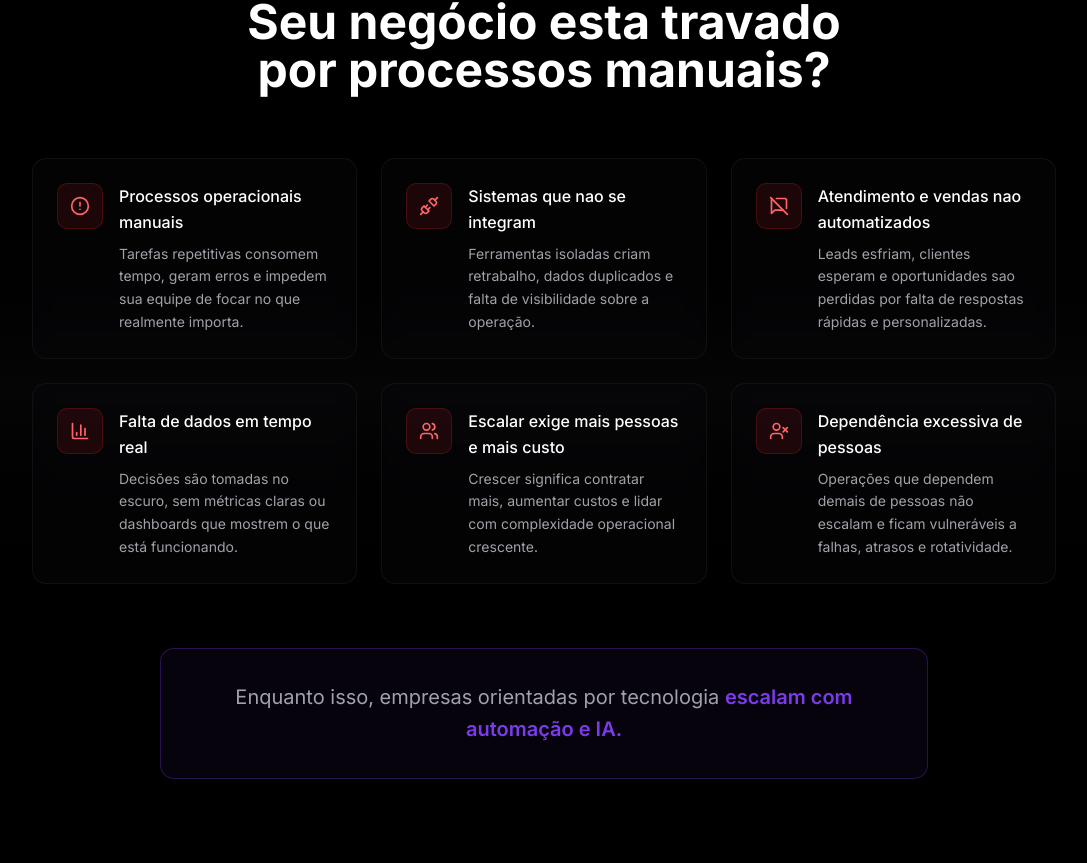
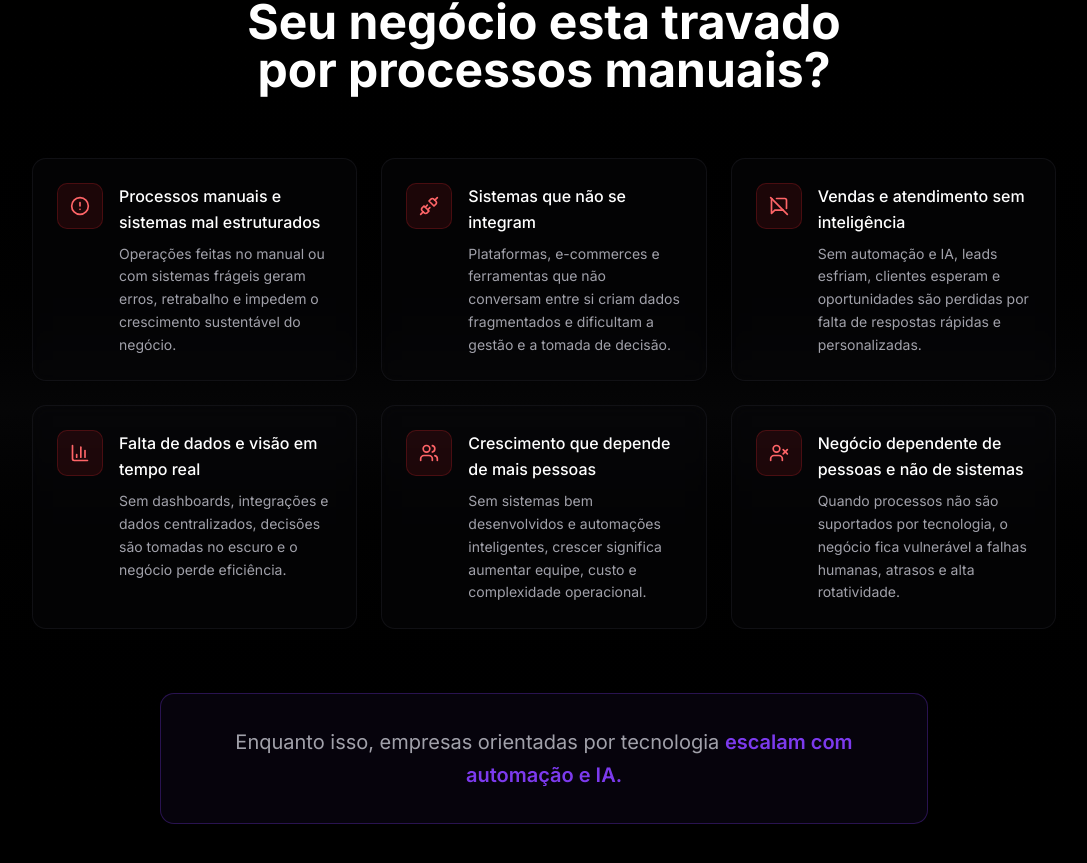
Before and after one commit to almeida-137/mavi-company-landing, a Next.js app: page / in a window 1280 px wide. Shown: the part 1309-2172 px from the top of the page, without its empty margins (96-1183 px from the left). Built offline with nearby package versions, Linux system fonts and the light colour scheme.

Commit message:
problems

```diff
--- a/app/layout.tsx
+++ b/app/layout.tsx
@@ -9,7 +9,6 @@ const inter = Inter({ subsets: ["latin"], variable: "--font-inter" });
 export const metadata: Metadata = {
   title: 'MaviCompany | Desenvolvimento e Automações com IA',
   description: 'Desenvolvemos sistemas, integrações e automações inteligentes para empresas que querem crescer com tecnologia, previsibilidade e escala.',
-  generator: 'v0.app',
   icons: {
     icon: [
       {
--- a/components/landing/problems.tsx
+++ b/components/landing/problems.tsx
@@ -1,37 +1,50 @@
-import { AlertCircle, Unplug, MessageSquareOff, BarChart3, Users, UserX } from "lucide-react"
+import {
+  AlertCircle,
+  Unplug,
+  MessageSquareOff,
+  BarChart3,
+  Users,
+  UserX,
+} from "lucide-react";
 
 const problems = [
   {
     icon: AlertCircle,
-    text: "Processos operacionais manuais",
-    description: "Tarefas repetitivas consomem tempo, geram erros e impedem sua equipe de focar no que realmente importa.",
+    text: "Processos manuais e sistemas mal estruturados",
+    description:
+      "Operações feitas no manual ou com sistemas frágeis geram erros, retrabalho e impedem o crescimento sustentável do negócio.",
   },
   {
     icon: Unplug,
-    text: "Sistemas que nao se integram",
-    description: "Ferramentas isoladas criam retrabalho, dados duplicados e falta de visibilidade sobre a operação.",
+    text: "Sistemas que não se integram",
+    description:
+      "Plataformas, e-commerces e ferramentas que não conversam entre si criam dados fragmentados e dificultam a gestão e a tomada de decisão.",
   },
   {
     icon: MessageSquareOff,
-    text: "Atendimento e vendas nao automatizados",
-    description: "Leads esfriam, clientes esperam e oportunidades sao perdidas por falta de respostas rápidas e personalizadas.",
+    text: "Vendas e atendimento sem inteligência",
+    description:
+      "Sem automação e IA, leads esfriam, clientes esperam e oportunidades são perdidas por falta de respostas rápidas e personalizadas.",
   },
   {
     icon: BarChart3,
-    text: "Falta de dados em tempo real",
-    description: "Decisões são tomadas no escuro, sem métricas claras ou dashboards que mostrem o que está funcionando.",
+    text: "Falta de dados e visão em tempo real",
+    description:
+      "Sem dashboards, integrações e dados centralizados, decisões são tomadas no escuro e o negócio perde eficiência.",
   },
   {
     icon: Users,
-    text: "Escalar exige mais pessoas e mais custo",
-    description: "Crescer significa contratar mais, aumentar custos e lidar com complexidade operacional crescente.",
+    text: "Crescimento que depende de mais pessoas",
+    description:
+      "Sem sistemas bem desenvolvidos e automações inteligentes, crescer significa aumentar equipe, custo e complexidade operacional.",
   },
   {
     icon: UserX,
-    text: "Dependência excessiva de pessoas",
-    description: "Operações que dependem demais de pessoas não escalam e ficam vulneráveis a falhas, atrasos e rotatividade.",
+    text: "Negócio dependente de pessoas e não de sistemas",
+    description:
+      "Quando processos não são suportados por tecnologia, o negócio fica vulnerável a falhas humanas, atrasos e alta rotatividade.",
   },
-]
+];
 
 export function Problems() {
   return (
@@ -56,9 +69,13 @@ export function Problems() {
                   <problem.icon className="h-5 w-5 text-red-400" />
                 </div>
                 <div>
-                  <p className="text-foreground font-medium leading-relaxed">{problem.text}</p>
+                  <p className="text-foreground font-medium leading-relaxed">
+                    {problem.text}
+                  </p>
                   {problem.description && (
-                    <p className="text-sm text-muted-foreground mt-2 leading-relaxed">{problem.description}</p>
+                    <p className="text-sm text-muted-foreground mt-2 leading-relaxed">
+                      {problem.description}
+                    </p>
                   )}
                 </div>
               </div>
@@ -70,11 +87,13 @@ export function Problems() {
           <div className="p-6 md:p-8 rounded-xl border border-primary/30 bg-primary/5">
             <p className="text-lg md:text-xl text-muted-foreground leading-relaxed">
               Enquanto isso, empresas orientadas por tecnologia{" "}
-              <span className="text-primary font-semibold">escalam com automação e IA.</span>
+              <span className="text-primary font-semibold">
+                escalam com automação e IA.
+              </span>
             </p>
           </div>
         </div>
       </div>
     </section>
-  )
+  );
 }
```
